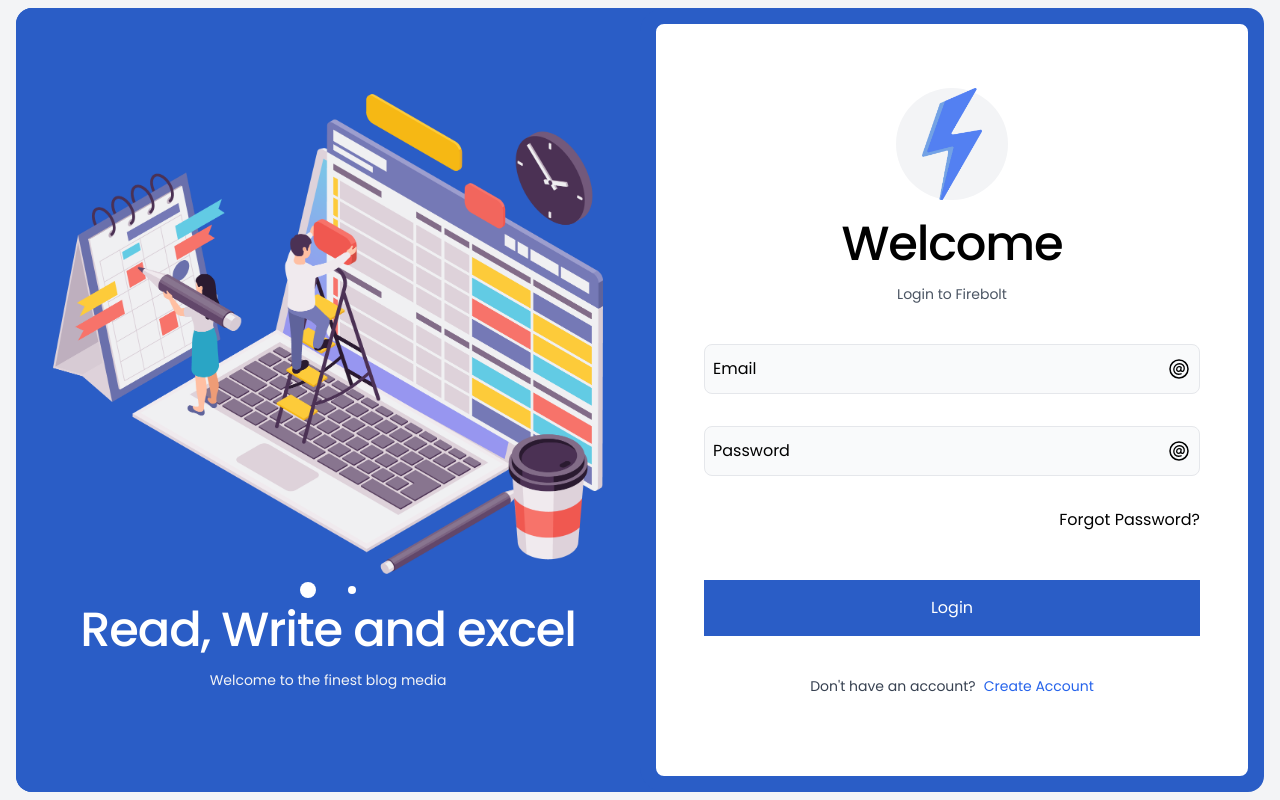
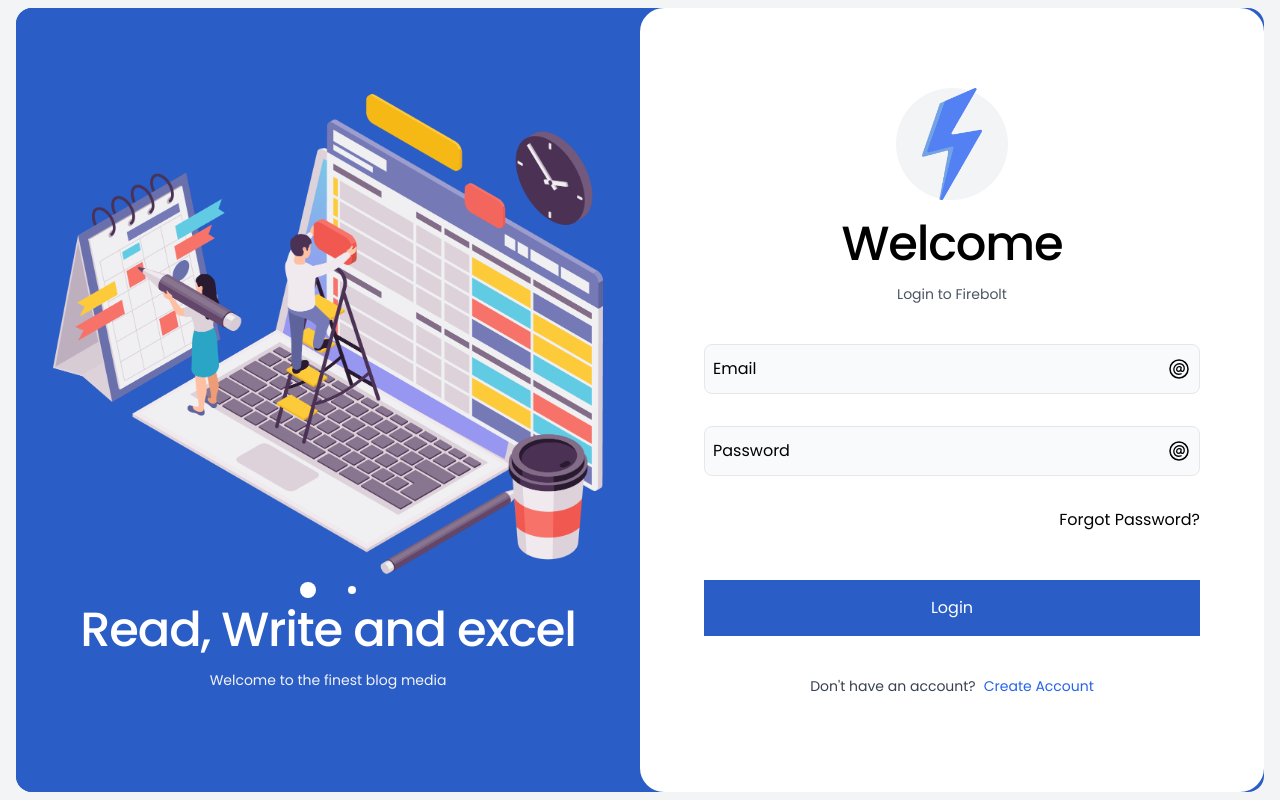
Before and after one commit to khan-asfi-reza/Blogspot-Frontend, a Next.js app: page /auth in a window 1280 px wide. Built offline with nearby package versions, Linux system fonts and the light colour scheme.

Commit message:
Border Fix

```diff
--- a/elements/auth/index.tsx
+++ b/elements/auth/index.tsx
@@ -97,9 +97,10 @@
                 <Div className={classNames("static min-h-[75vh] md:grid m-auto ",
                     "w-full rounded-2xl md:bg-theme md:grid-cols-2 md:overflow-hidden")}>
                     <AuthFormSideBar/>
-                    <Col className={classNames("z-10 md:mt-0 overflow-hidden transition transform border-[1rem]",
-                        "md:rounded-3xl md:border-theme rounded-b-3xl border-white bg-white ",
-                        " lg:py-16 md:py-10 lg:px-10 lg:px-12 md:px-10 md:py-8 sm:px-10 sm:py-16 py-16 ")}>
+                    <Col
+                        className={classNames("z-10 md:mt-0 overflow-hidden transition transform md:border-[1rem] border-4",
+                            "rounded-3xl border-theme  border-white bg-white ",
+                            " lg:py-16 md:py-10 lg:px-10 lg:px-12 md:px-10 md:py-8 sm:px-10 sm:py-16 py-16 px-2")}>
                         <FlexRow className={"flex-nowrap w-full"}>
                             <AnimatePresence exitBeforeEnter={true}>
                                 {
```
